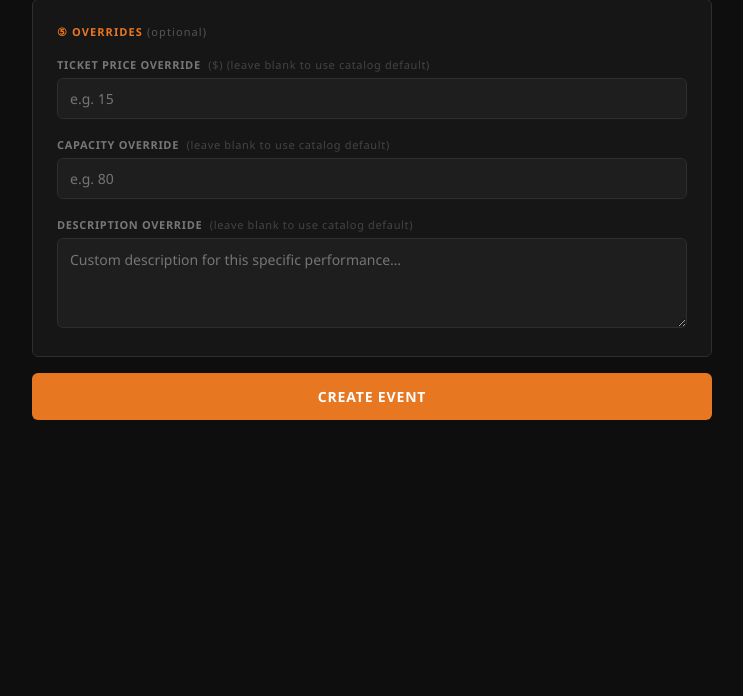
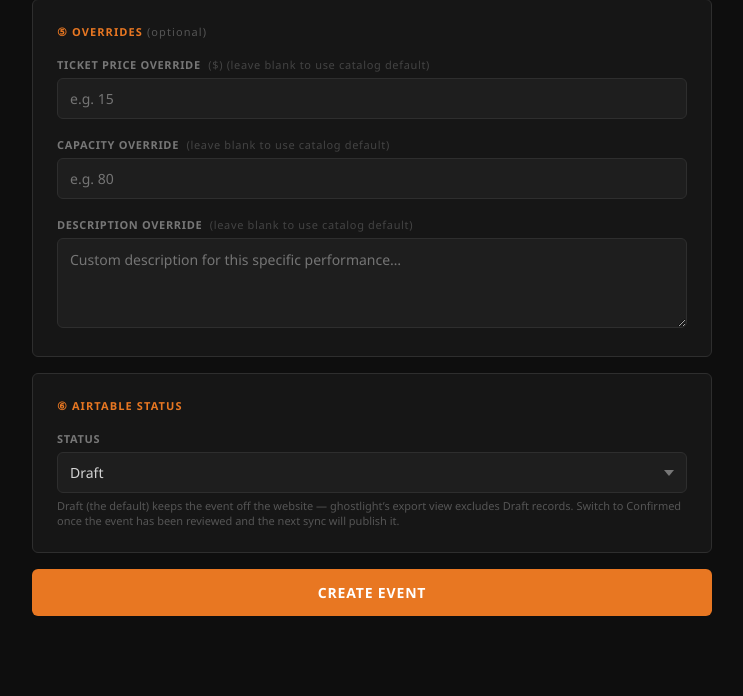
Before and after one commit to pyprk/ACT_leepair, a Flask app: page / in a window 1280 px wide. Shown: the part 914-1610 px from the top of the page, without its empty margins (268-1011 px from the left). Before the commit the page ends 1334 px from the top, so only its background shows below. Run offline with Flask 3, Linux system fonts and the light colour scheme; data that the repository does not hold is empty.

Commit message:
Add Status dropdown to the event form, still defaulting to Draft
Status was hardcoded to Draft, which silently kept every created event out
of the website pipeline: ghostlight reads this table through the Airtable
view "Wordpress Export- All Today Forward", and that view excludes Draft.
Verified against the live base — of 9 future-dated Draft records, 0 appear
in the view, while Confirmed and blank-status records do.

Draft stays the default as a deliberate review gate. The new dropdown lets
someone set Confirmed at creation time instead. Options are taken from the
Airtable single-select schema so no invalid value can be written.

Corrects the README, which claimed Draft records synced as usual.

Co-Authored-By: Claude Opus 5 <noreply@anthropic.com>

```diff
--- a/templates/index.html
+++ b/templates/index.html
@@ -549,6 +549,22 @@
       <ul id="event_error_list"></ul>
     </div>
 
+    <!-- Airtable status -->
+    <div class="card">
+      <div class="card-title">⑥ Airtable Status</div>
+      <div class="field">
+        <label for="at_status">Status</label>
+        <select id="at_status">
+          <option value="Draft" selected>Draft</option>
+          <option value="Waiting for Producer">Waiting for Producer</option>
+          <option value="Confirmed">Confirmed</option>
+          <option value="Staffed (HM &amp; SM)">Staffed (HM &amp; SM)</option>
+          <option value="CANCELLED">CANCELLED</option>
+        </select>
+        <div class="field-hint">Draft (the default) keeps the event off the website &mdash; ghostlight&rsquo;s export view excludes Draft records. Switch to Confirmed once the event has been reviewed and the next sync will publish it.</div>
+      </div>
+    </div>
+
     <button class="submit-btn" id="submit_btn" onclick="submitEventForm()">
       Create Event
     </button>
@@ -704,7 +720,7 @@ async function postToAirtable(payload, show, ticketUrl) {
     'Date for Calendar': payload.event_date,
     'Showtime':          formatShowtime(payload.event_time),
     'Date for Name':     formatDateForName(payload.event_date),
-    'Status':            'Draft',
+    'Status':            document.getElementById('at_status')?.value || 'Draft',
   };
 
   if (dayName)     fields['Day of the Week']      = dayName;
```
Also changed, not shown: README.md.
